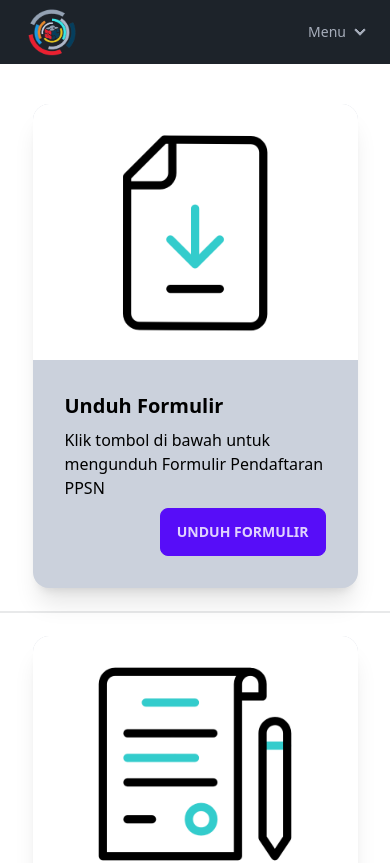
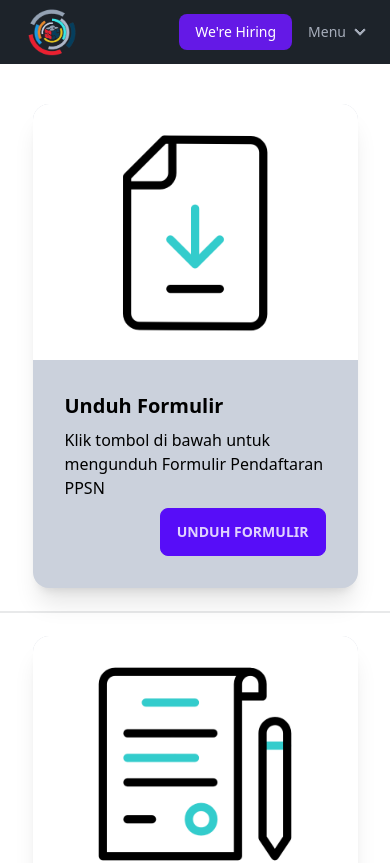
Before and after one commit to Andrew-Kwok/web-ppsn-frontend, a Next.js app: page /hiring in a window 390 px wide. Shown: the top 863 px of the page. Built offline with nearby package versions, Linux system fonts and the light colour scheme.

Commit message:
fix mobile navbar

```diff
--- a/src/components/Navbar.tsx
+++ b/src/components/Navbar.tsx
@@ -77,6 +77,7 @@ function MobileNavbar() {
         </Link>
         <div>
             <ul className="menu menu-horizontal px-1">
+                <li> <Link href="hiring" className='bg-primary text-white hover:bg-transparent hover:outline-primary hover:font-bold hover:text-white transition-all focus:bg-primary-focus'> We&#39;re Hiring </Link></li>
                 <li>
                     <details>
                         <summary>
--- a/src/pages/hiring.tsx
+++ b/src/pages/hiring.tsx
@@ -68,7 +68,7 @@ export default function Page() {
                         <h2 className="card-title"> Unggah Formulir </h2>
                         <p> Unggahlah formulir yang telah anda isi (hanya menerima ekstensi .docx)  </p>
                         <div className="card-actions justify-end">
-                            <input type="file" className="file-input file-input-bordered file-input-primary w-full max-w-xs bg-gray-100" />
+                            <input type="file" className="file-input file-input-bordered file-input-primary w-full bg-gray-100" />
                             <button className="btn btn-primary"> Unggah </button>
                         </div>
                     </div>
```
